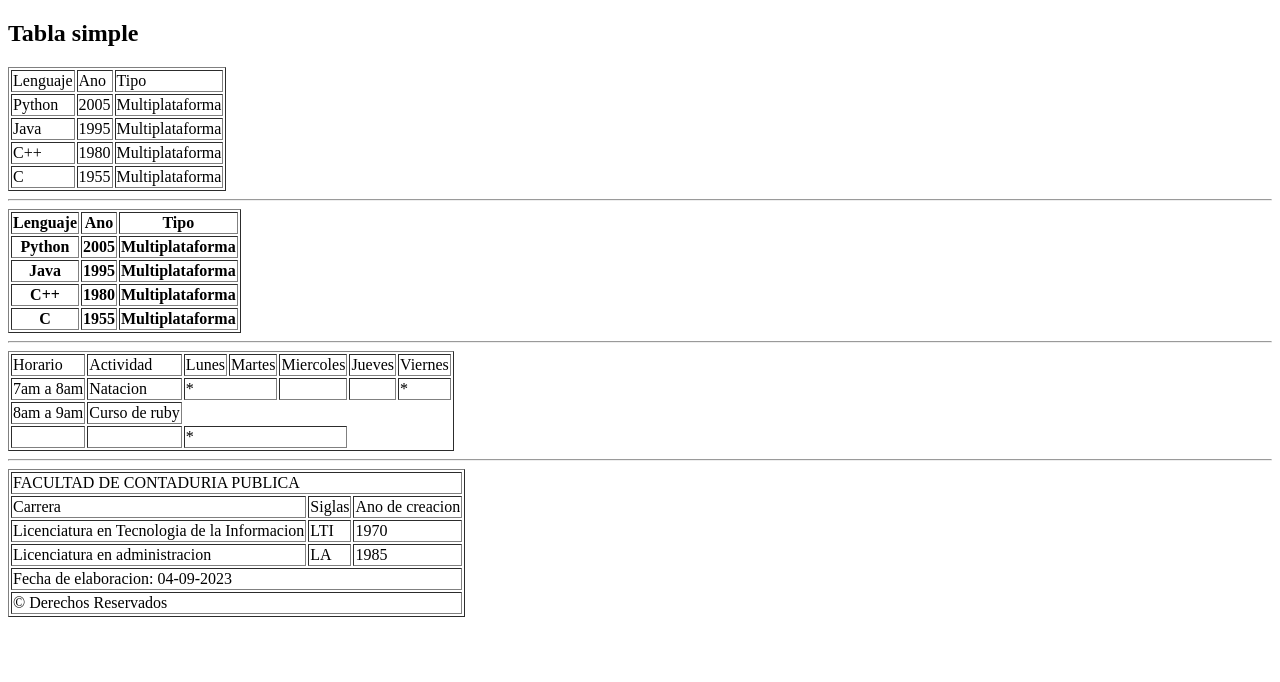
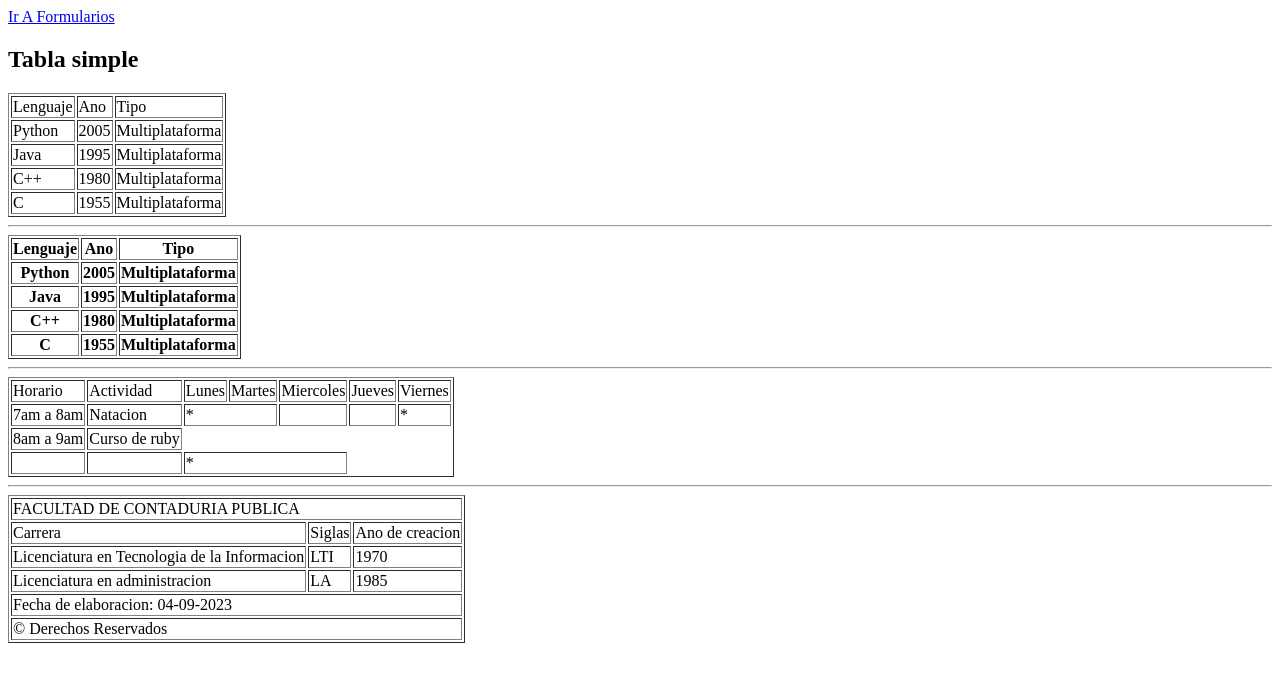
Before and after one commit to RodoMoon/pratica520409, a plain HTML site: page index.html in a window 1280 px wide. Drawn offline with Linux system fonts and the light colour scheme.

Commit message:
formulario

```diff
--- a/index.html
+++ b/index.html
@@ -6,6 +6,7 @@
     <title>Tablas html</title>
 </head>
 <body>
+    <a href="formularios.html">Ir A Formularios</a>
     <h2>Tabla simple</h2>
 
     <table border="1px">
```
